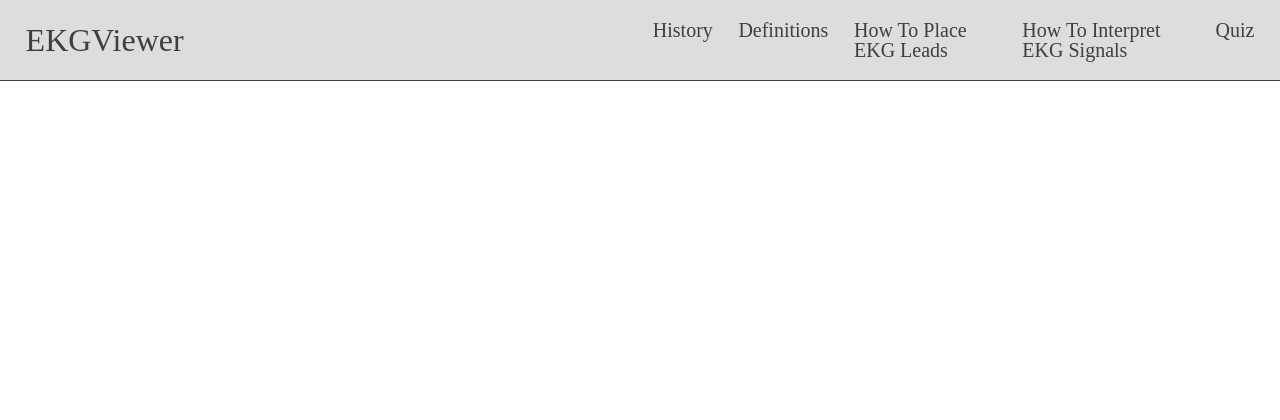
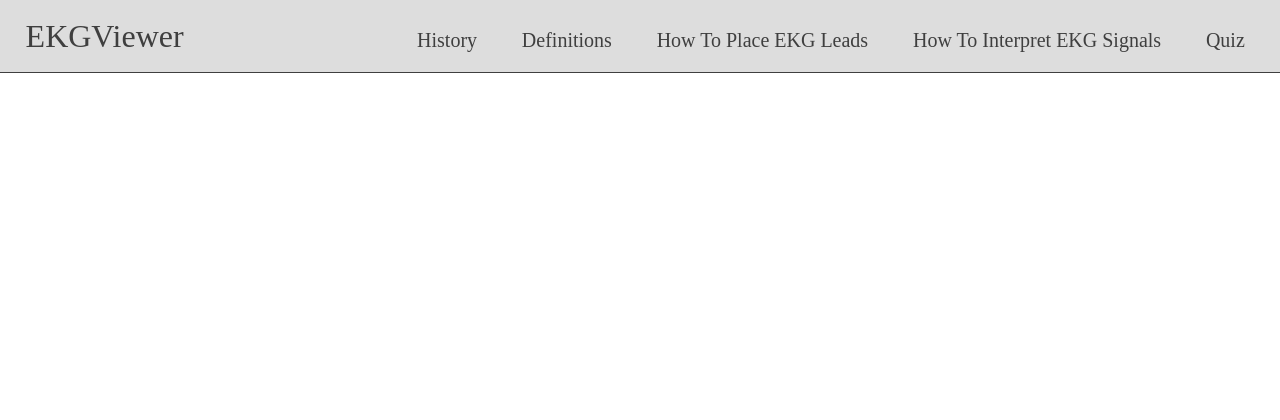
Before and after one commit to roched1atwit/EKGViewer, a PHP site: page / in a window 1280 px wide. Shown: the top 420 px of the page. Run offline with PHP 8.4, Linux system fonts and the light colour scheme.

Commit message:
Update file structure

```diff
--- a/src/index.php
+++ b/src/index.php
@@ -3,9 +3,9 @@
 
 <head>
     <title>Welcome to EKGViewer</title>
-    <link href="reset.css" rel="stylesheet" />
-    <link href="./templates/page-template.css" rel="stylesheet" />
-    <link href="index.css" rel="stylesheet" />
+    <link href="./css/reset.css" rel="stylesheet" />
+    <link href="./templates/css/page-template.css" rel="stylesheet" />
+    <link href="./css/index.css" rel="stylesheet" />
 </head>
 
 <body>
--- /dev/null
+++ b/src/templates/css/page-header.css
@@ -0,0 +1,31 @@
+#page-header a {
+    text-decoration: none;
+    color: inherit;
+}
+
+#page-header {
+    display: flex;
+    justify-content: space-between;
+    align-items: baseline;
+    padding: 2.5vh 1vw;
+    border: solid;
+    border-width: 0 0 0.2vh 0;
+    background-color: #dddddd;
+    font-size: 1.25rem;
+}
+
+#page-header h1 {
+    font-size: 2rem;
+    margin-left: 1vw;
+}
+
+#header-nav {
+    display: flex;
+    justify-content: flex-end;
+    align-items: center;
+    margin-left: auto;
+}
+
+#header-nav a {
+    padding: 0 1.75vw;
+}
--- /dev/null
+++ b/src/templates/css/page-template.css
@@ -0,0 +1,22 @@
+html {
+    font-size: 100%;
+    color: #3f3f3f;
+}
+
+html, body {
+    height: 100%;
+}
+
+body {
+    display: flex;
+    flex-direction: column;
+}
+
+section#content {
+    flex: 1 0 auto;
+}
+
+nav a {
+    text-decoration: none;
+    color: inherit;
+}
--- a/src/templates/page-footer.php
+++ b/src/templates/page-footer.php
@@ -1,3 +1,11 @@
+<!DOCTYPE html>
+<html>
+
+<head>
+    <link href="./templates/css/page-footer.css" rel="stylesheet" />
+</head>
+
+<body>
     <footer id="page-footer">
         <nav id="footer-nav">
             <div>
@@ -12,6 +20,9 @@
                 <a href="./quiz">Quiz</a>
             </div>
         </nav>
-    <br/>
+        <br />
         <small>&copy; EKGViewer <?php echo date("Y"); ?></small>
     </footer>
+</body>
+
+</html>
--- a/src/templates/page-header.php
+++ b/src/templates/page-header.php
@@ -1,5 +1,15 @@
+<!DOCTYPE html>
+<html>
+
+<head>
+    <link href="./templates/css/page-header.css" rel="stylesheet" />
+</head>
+
+<body>
     <header id="page-header">
-    <h1><a href="./">EKGViewer</a></h1>
+        <h1>
+            <a href="./">EKGViewer</a>
+        </h1>
         <nav id="header-nav">
             <a href="./history">History</a>
             <a href="./definitions">Definitions</a>
@@ -8,3 +18,6 @@
             <a href="./quiz">Quiz</a>
         </nav>
     </header>
+</body>
+
+</html>
--- a/src/templates/page-template.css
+++ /dev/null
@@ -1,89 +0,0 @@
-html {
-    font-size: 100%;
-    color: #3f3f3f;
-}
-
-html, body {
-    height: 100%;
-}
-
-#page-header a, nav a {
-    text-decoration: none;
-    color: inherit;
-}
-
-#page-header {
-    display: flex;
-    justify-content: space-between;
-    align-items: center;
-    padding: 2.5vh 1vw;
-    border: solid;
-    border-width: 0 0 0.2vh 0;
-    background-color: #dddddd;
-    font-size: 1.25rem;
-}
-
-#page-header h1 {
-    font-size: 2rem;
-    margin-left: 1vw;
-}
-
-#header-nav {
-    display: flex;
-    justify-content: flex-end;
-    width: 50%;
-}
-
-#header-nav a {
-    margin: 0 1vw;
-}
-
-body {
-    display: flex;
-    flex-direction: column;
-}
-
-section#content {
-    flex: 1 0 auto;
-}
-
-#page-footer {
-    display: flex;
-    flex-direction: column;
-    flex-shrink: 0;
-    padding: 2.5vh 1vw;
-    border: solid;
-    border-width: 0.2vh 0 0 0;
-    background-color: #dddddd;
-}
-
-#page-footer h6 {
-    font-size: 1.1rem;
-}
-
-#page-footer small {
-    font-size: 0.75rem;
-    align-self: center;
-}
-
-#footer-nav {
-    display: flex;
-    align-self: center;
-    margin-bottom: 1.5vh;
-    padding-bottom: 1.5vh;
-    border-style: solid;
-    border-color: #cccccc;
-    border-bottom-width: 0.2vh;
-}
-
-#footer-nav div {
-    display: flex;
-    flex-direction: column;
-    padding: 0 2vw;
-}
-
-#footer-nav h6 {
-    margin-bottom: 1.5vh;
-    text-decoration: underline;
-    text-decoration-color: #bbbbbb;
-}
```
Also changed, not shown: src/templates/css/page-footer.css (added, +37 -0 lines), src/css/index.css (added), src/css/reset.css (renamed from src/reset.css). Lines whose indentation alone changed are shown as unchanged.
